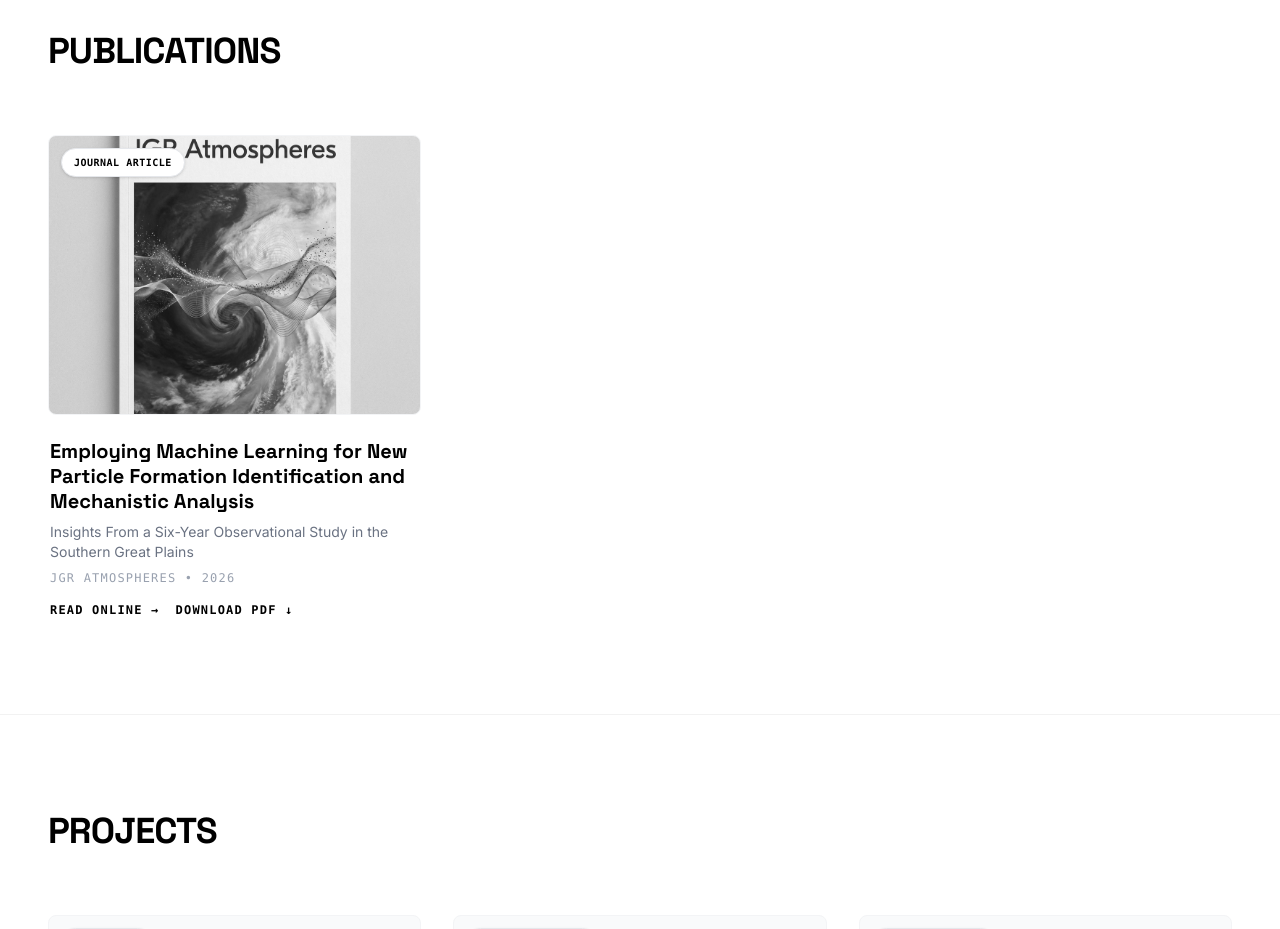
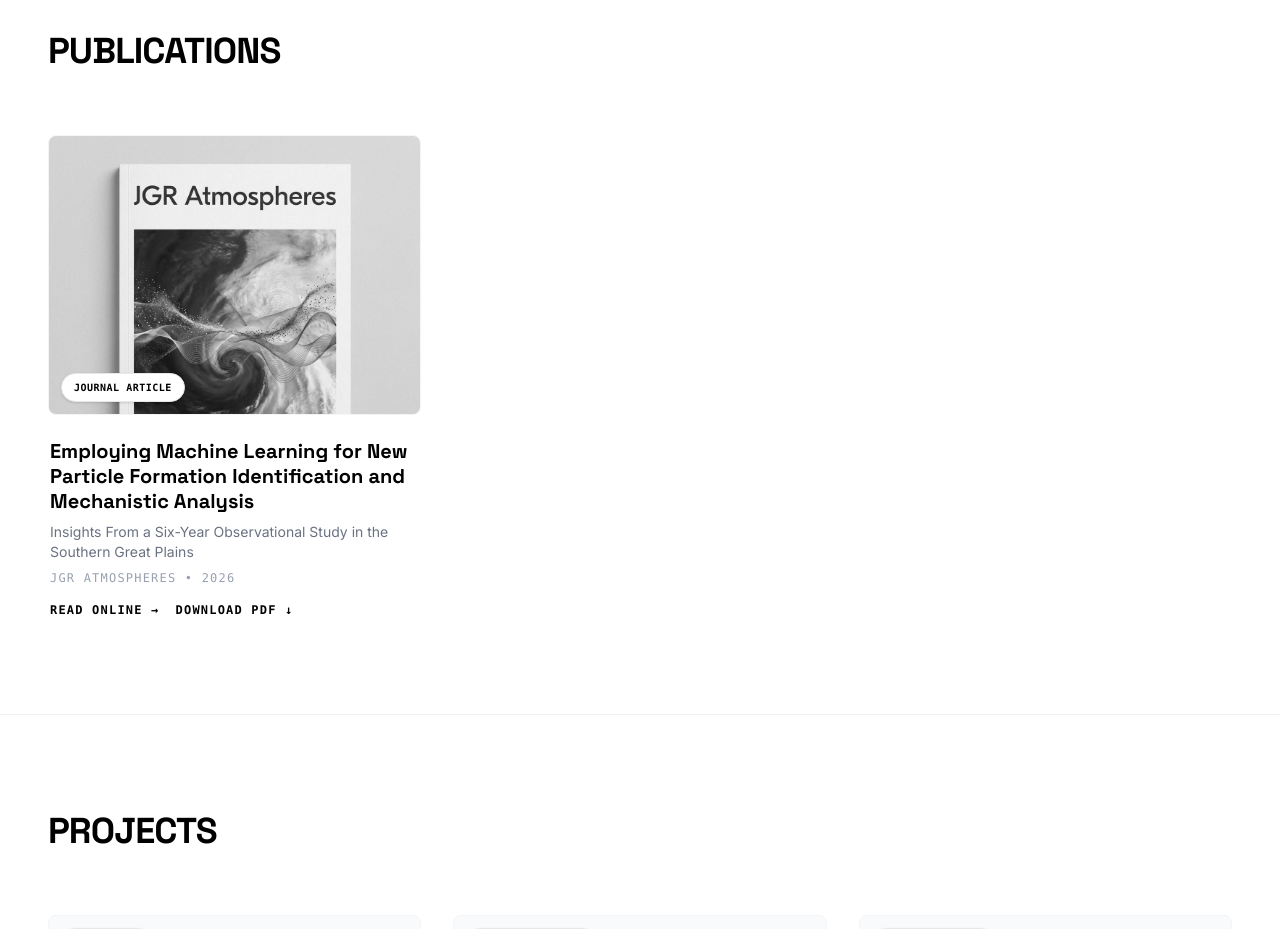
Before and after one commit to gaurav-budhwani/gaurav-budhwani.github.io, a React (Vite) app: page /#/ in a window 1280 px wide. Shown: the part 1680-2609 px from the top of the page. Built offline with nearby package versions, Linux system fonts and the light colour scheme; grey boxes are pictures that could not be loaded.

Commit message:
fix publication cover visibility

```diff
--- a/src/components/Publications.jsx
+++ b/src/components/Publications.jsx
@@ -17,13 +17,13 @@ const Publications = () => {
                     <div className="group block">
                         {/* Image */}
                         <div className="relative overflow-hidden mb-6 bg-gray-50 aspect-[4/3] border border-gray-100 rounded-lg group-hover:shadow-md transition-shadow">
-                            <div className="absolute top-3 left-3 z-10 font-mono text-[10px] bg-white px-3 py-1.5 border border-gray-200 shadow-sm rounded-full font-bold uppercase tracking-wider text-black">
+                            <div className="absolute bottom-3 left-3 z-10 font-mono text-[10px] bg-white px-3 py-1.5 border border-gray-200 shadow-sm rounded-full font-bold uppercase tracking-wider text-black">
                                 Journal Article
                             </div>
                             <img
                                 src="/images/jgr_atmospheres_cover.png"
                                 alt="JGR Atmospheres Cover"
-                                className="w-full h-full object-cover transform group-hover:scale-105 transition-transform duration-700 grayscale group-hover:grayscale-0"
+                                className="w-full h-full object-cover object-top transform group-hover:scale-105 transition-transform duration-700 grayscale group-hover:grayscale-0"
                             />
                         </div>
 
```
